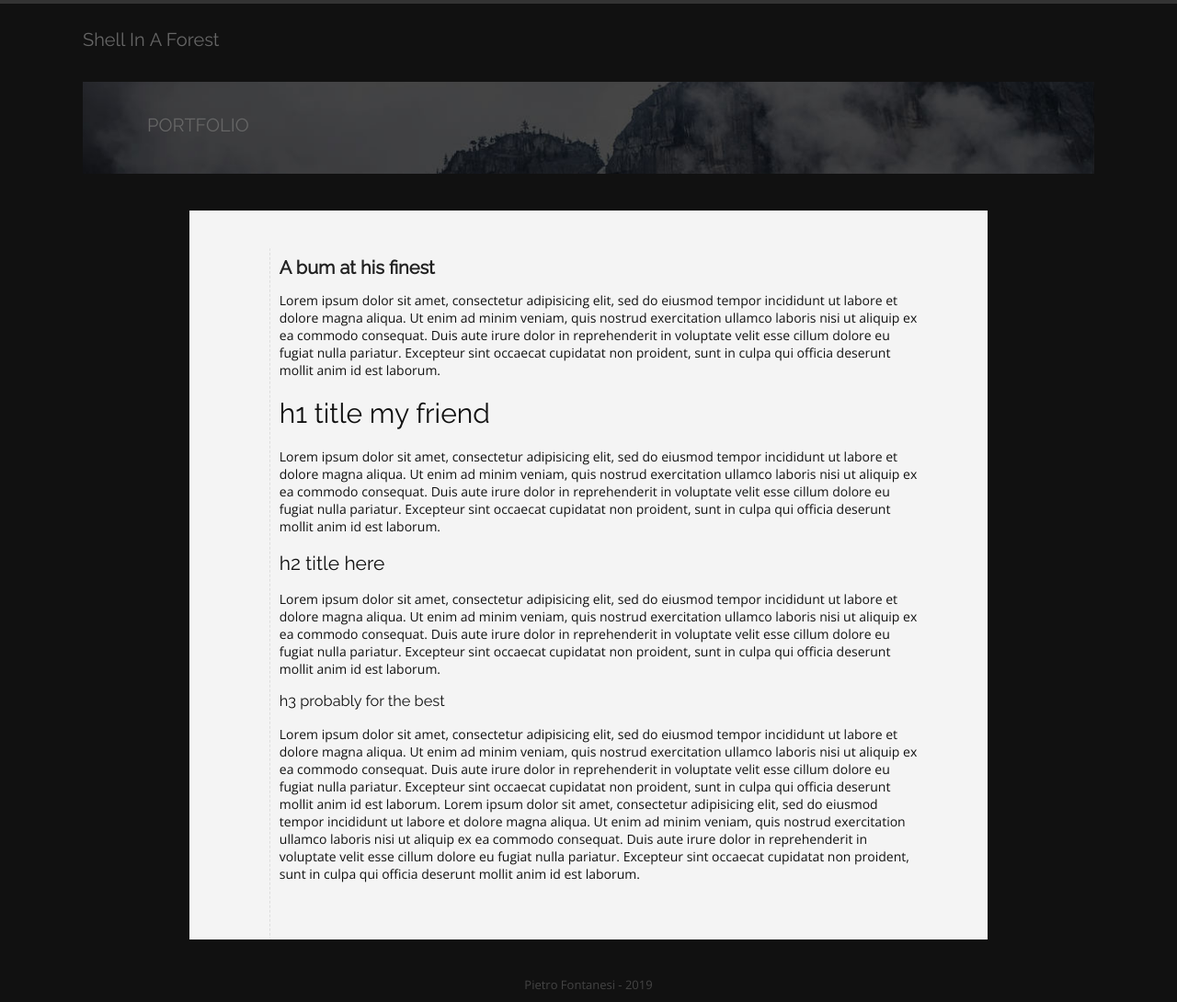
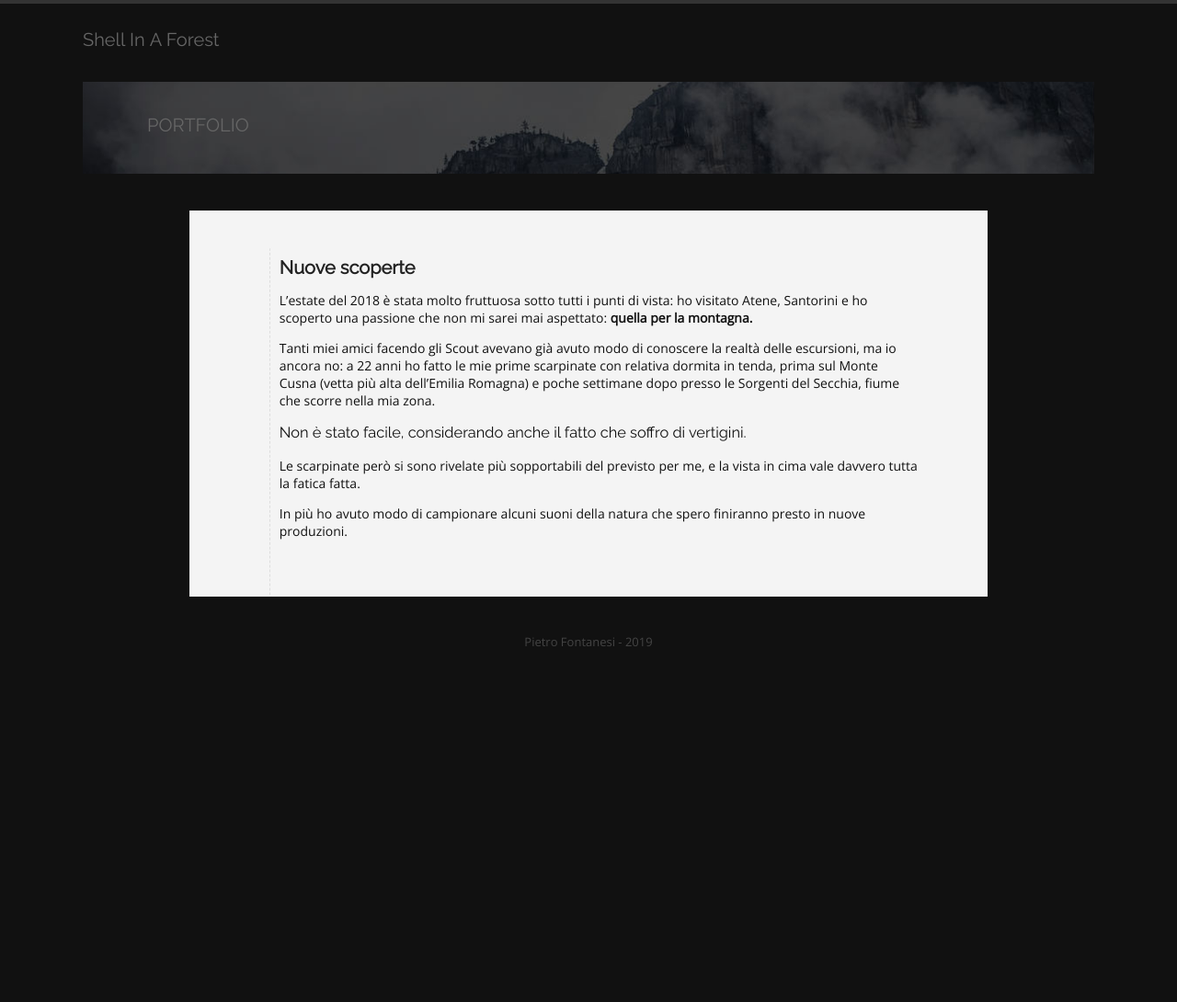
Before and after one commit to Pietrofontaz/pietrofontaz.github.io, a Jekyll site: the page built from _posts/2015-12-15-post2.md, in a window 1280 px wide. Shown: the whole page at 92% size. Built offline with Jekyll 4.4.1, drawn with Linux system fonts in a browser that asks for light colours; some web fonts are replaced; comment, search, counter and statistics services are not loaded; after the commit the page ends 900 px from its top, so only the background shows below that.

Commit message:
UUUhhhhh

```diff
--- a/_posts/2015-12-15-post2.md
+++ b/_posts/2015-12-15-post2.md
@@ -1,23 +1,18 @@
 ---
 layout: blog
-title: A bum at his finest
+title: Nuove scoperte
 category: blog
 tags: [rocky]
-summary: Now I know.
-image: /images/blog/post2.jpg
+summary: Un interesse inaspettato.
+image: /images/blog/montagna.jpg
 ---
 
-Lorem ipsum dolor sit amet, consectetur adipisicing elit, sed do eiusmod tempor incididunt ut labore et dolore magna aliqua. Ut enim ad minim veniam, quis nostrud exercitation ullamco laboris nisi ut aliquip ex ea commodo consequat. Duis aute irure dolor in reprehenderit in voluptate velit esse cillum dolore eu fugiat nulla pariatur. Excepteur sint occaecat cupidatat non proident, sunt in culpa qui officia deserunt mollit anim id est laborum.
+L'estate del 2018 è stata molto fruttuosa sotto tutti i punti di vista: ho visitato Atene, Santorini e ho scoperto una passione che non mi sarei mai aspettato: <b>quella per la montagna.</b>
 
-# h1 title my friend
+Tanti miei amici facendo gli Scout avevano già avuto modo di conoscere la realtà delle escursioni, ma io ancora no: a 22 anni ho fatto le mie prime scarpinate con relativa dormita in tenda, prima sul Monte Cusna (vetta più alta dell'Emilia Romagna) e poche settimane dopo presso le Sorgenti del Secchia, fiume che scorre nella mia zona.
 
-Lorem ipsum dolor sit amet, consectetur adipisicing elit, sed do eiusmod tempor incididunt ut labore et dolore magna aliqua. Ut enim ad minim veniam, quis nostrud exercitation ullamco laboris nisi ut aliquip ex ea commodo consequat. Duis aute irure dolor in reprehenderit in voluptate velit esse cillum dolore eu fugiat nulla pariatur. Excepteur sint occaecat cupidatat non proident, sunt in culpa qui officia deserunt mollit anim id est laborum.
+### Non è stato facile, considerando anche il fatto che soffro di vertigini.
 
-## h2 title here
+Le scarpinate però si sono rivelate più sopportabili del previsto per me, e la vista in cima vale davvero tutta la fatica fatta.
 
-Lorem ipsum dolor sit amet, consectetur adipisicing elit, sed do eiusmod tempor incididunt ut labore et dolore magna aliqua. Ut enim ad minim veniam, quis nostrud exercitation ullamco laboris nisi ut aliquip ex ea commodo consequat. Duis aute irure dolor in reprehenderit in voluptate velit esse cillum dolore eu fugiat nulla pariatur. Excepteur sint occaecat cupidatat non proident, sunt in culpa qui officia deserunt mollit anim id est laborum.
-
-### h3 probably for the best
-
-Lorem ipsum dolor sit amet, consectetur adipisicing elit, sed do eiusmod tempor incididunt ut labore et dolore magna aliqua. Ut enim ad minim veniam, quis nostrud exercitation ullamco laboris nisi ut aliquip ex ea commodo consequat. Duis aute irure dolor in reprehenderit in voluptate velit esse cillum dolore eu fugiat nulla pariatur. Excepteur sint occaecat cupidatat non proident, sunt in culpa qui officia deserunt mollit anim id est laborum.
-Lorem ipsum dolor sit amet, consectetur adipisicing elit, sed do eiusmod tempor incididunt ut labore et dolore magna aliqua. Ut enim ad minim veniam, quis nostrud exercitation ullamco laboris nisi ut aliquip ex ea commodo consequat. Duis aute irure dolor in reprehenderit in voluptate velit esse cillum dolore eu fugiat nulla pariatur. Excepteur sint occaecat cupidatat non proident, sunt in culpa qui officia deserunt mollit anim id est laborum.
+In più ho avuto modo di campionare alcuni suoni della natura che spero finiranno presto in nuove produzioni.
--- a/portfolio.html
+++ b/portfolio.html
@@ -44,3 +44,9 @@ La raccolta di tutto ciò che ho fatto, in continuo aggiornamento.
    </iframe>
 </div>
 </p>
+<p>
+  <b>POESIE</b>
+  </p>
+  <p>
+    https://pietrofontaz.github.io/blog/post5/
+    </p>
```
Also changed, not shown: images/blog/montagna.jpg (added).
